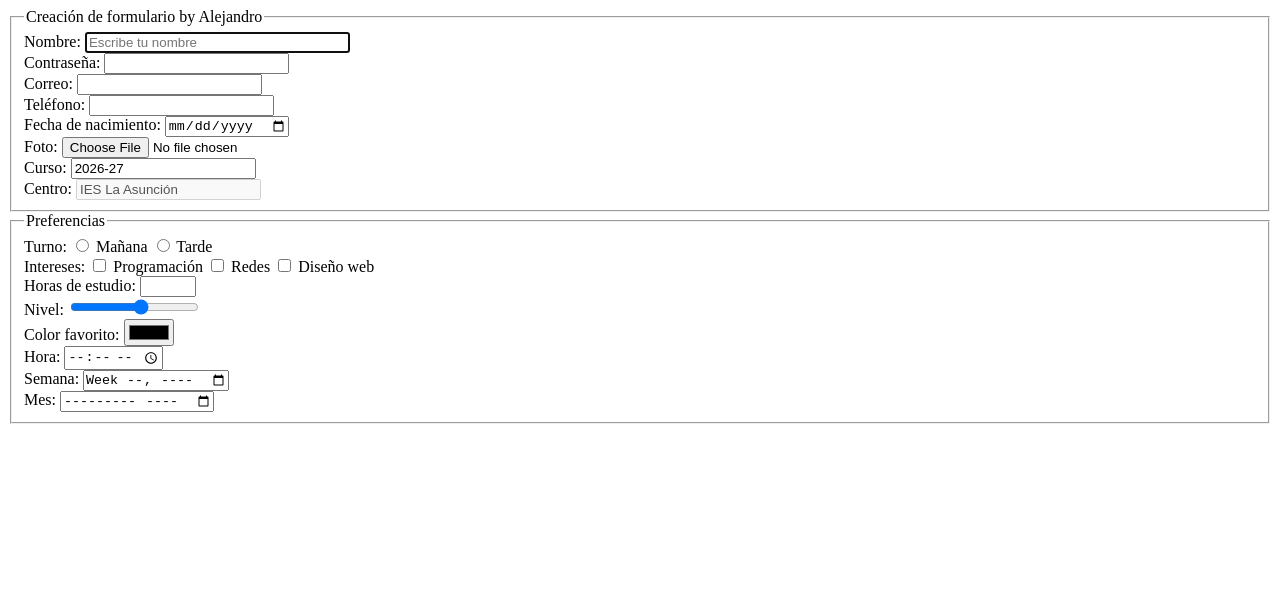
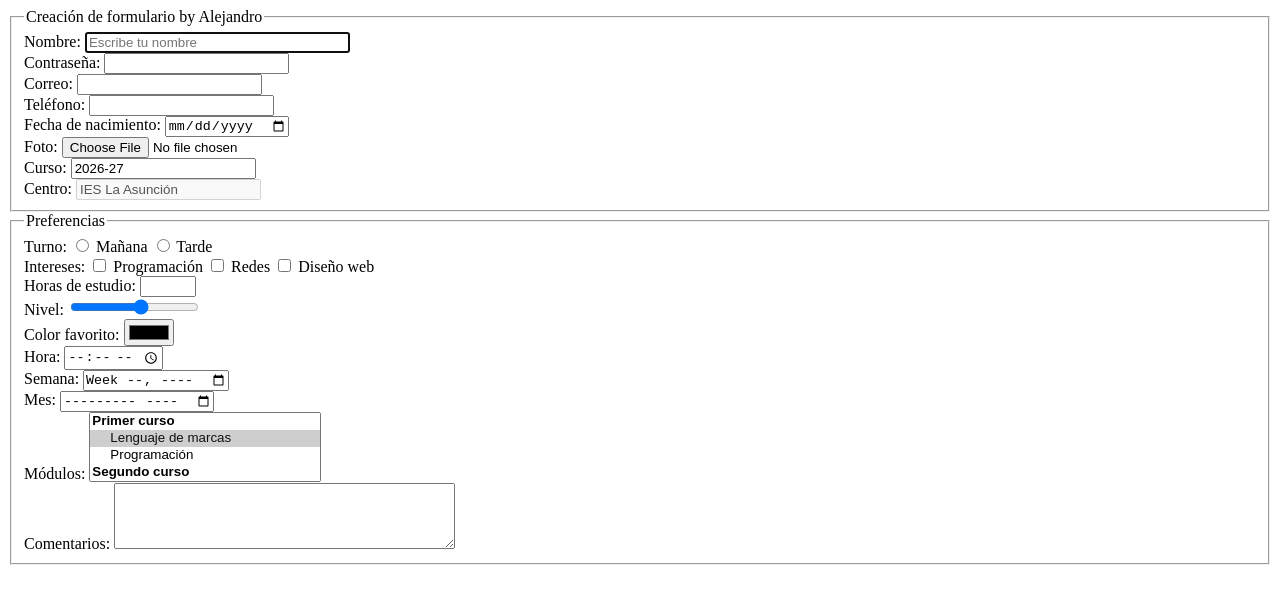
Before and after one commit to ALGEDINNI/tarea-1-9-formularios, a plain HTML site: page index.html in a window 1280 px wide. Drawn offline with Linux system fonts and the light colour scheme.

Commit message:
módulos y comentarios

```diff
--- a/index.html
+++ b/index.html
@@ -111,6 +111,28 @@
 <input type="month" id="mes" name="mes">
 <br>
 
+<!-- select: es un campo para seleccionar una opción ; multiple: permite seleccionar múltiples opciones -->
+<label for="modulos">Módulos:</label>
+<select id="modulos" name="modulos" multiple>
+    <!-- optgroup: es un grupo de opciones ; label: el nombre del grupo -->
+    <optgroup label="Primer curso">
+        <!-- option: es una opción dentro del grupo ; selected: indica que está seleccionada -->
+
+        <option value="marcas" selected>Lenguaje de marcas</option>
+        <option value="programacion">Programación</option>
+    </optgroup>
+    <optgroup label="Segundo curso">
+        <option value="cliente">Desarrollo web en entorno cliente</option>
+        <option value="servidor">Desarrollo web en entorno servidor</option>
+    </optgroup>
+</select>
+<br>
+
+<!-- textarea: es un campo para ingresar texto multilinea ; rows: el número de filas ; cols: el número de columnas -->
+<label for="comentarios">Comentarios:</label>
+<textarea id="comentarios" name="comentarios" rows="4" cols="40"></textarea>
+<br>
+
     </fieldset>
 </form>   <!-- el cierre del form -->
 </form>
```
